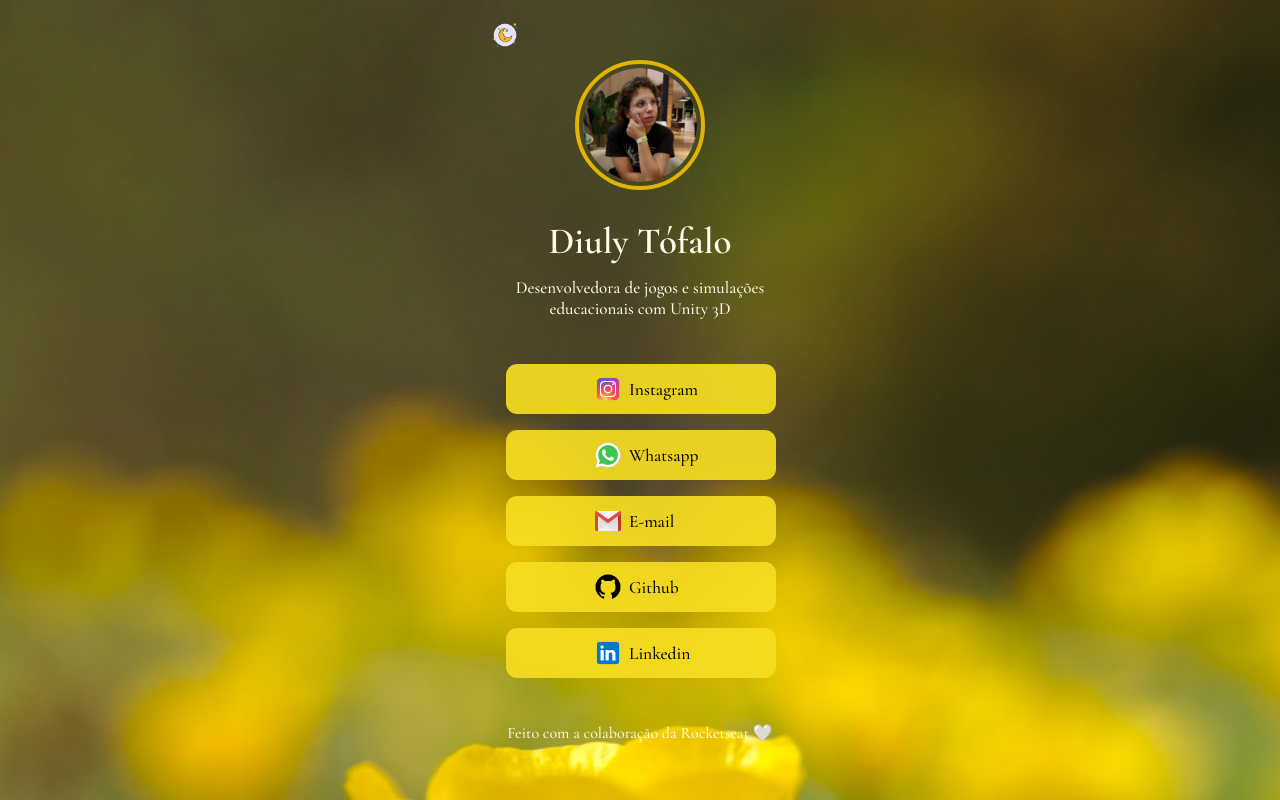
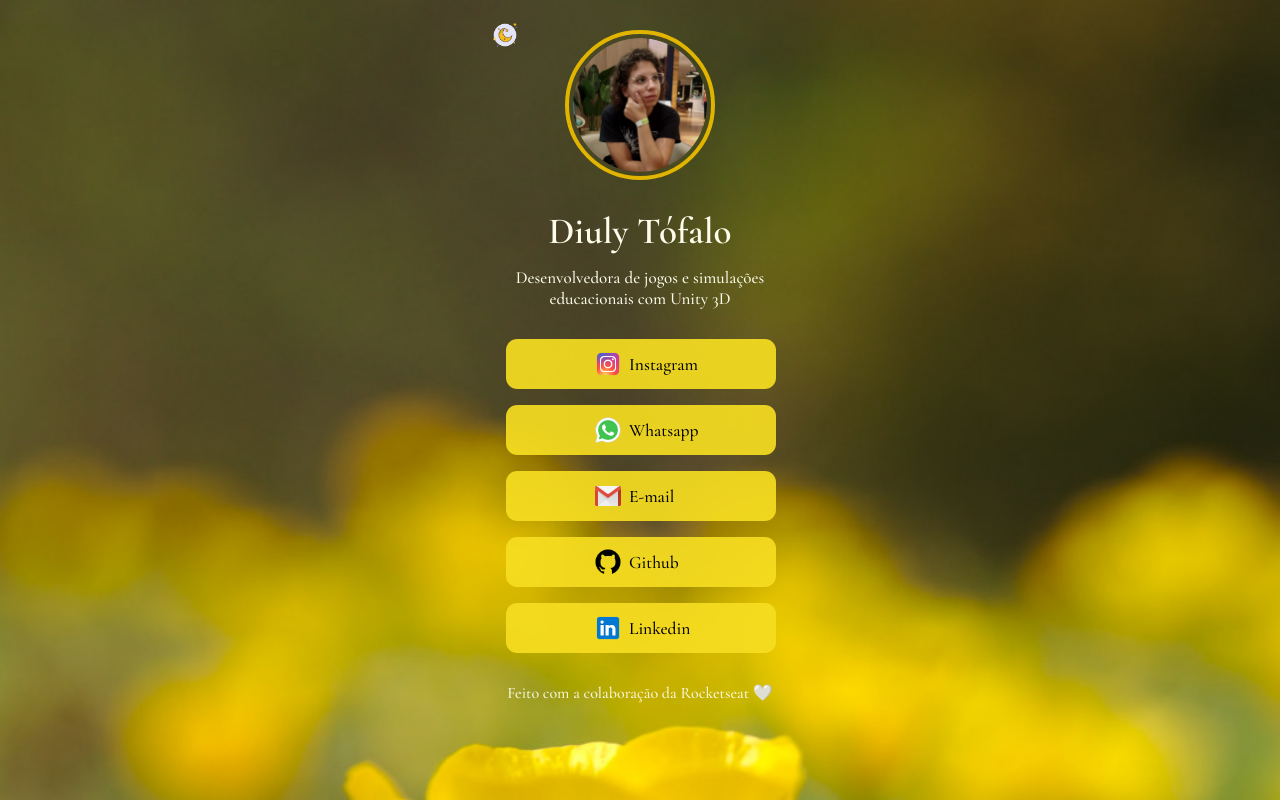
Before and after one commit to diulytofalo/Meu-LinkTree, a plain HTML site: page index.html in a window 1280 px wide. Drawn offline with nearby package versions, Linux system fonts and the light colour scheme.

Commit message:
diminuindo os espaçamentos dos botões
css file

```diff
--- a/style.css
+++ b/style.css
@@ -75,10 +75,10 @@ html {
 
 .profilepicture {
   border-radius: 50%;
-  height: 130px;
-  width: 130px;
+  height: 150px;
+  width: 150px;
   object-fit: scale-down;
-  margin-top: 10px;
+  margin-top: -20px;
   border: var(--borderpicturecolor) solid 4px;
   padding: 4px;
 }
@@ -94,8 +94,8 @@ html {
 }
 
 .buttonbox {
-  margin-top: 45px;
-  margin-bottom: 45px;
+  margin-top: 30px;
+  margin-bottom: 30px;
   margin-right: 30px;
 }
 
```
